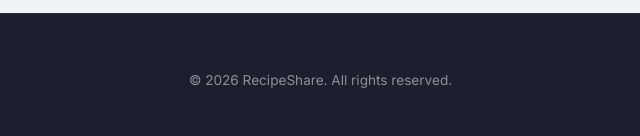
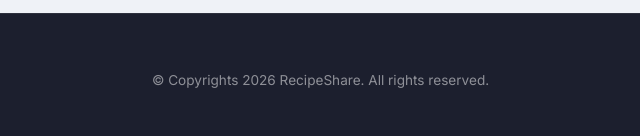
Before and after one commit to sanjucoders51/Receipe-Share, a plain HTML site: page frontend/index.html in a window 1280 px wide. Shown: the part 1238-1374 px from the top of the page, 319-959 px from the left. Drawn offline with Linux system fonts and the light colour scheme.

Commit message:
Update index.html

```diff
--- a/frontend/index.html
+++ b/frontend/index.html
@@ -112,7 +112,7 @@
           <span class="navbar__logo-icon">🍳</span>
           <span>Recipe<span style="color: var(--accent-start);">Share</span></span>
         </div>
-        <p class="footer__text">© 2026 RecipeShare. All rights reserved.</p>
+        <p class="footer__text">© Copyrights 2026 RecipeShare. All rights reserved.</p>
         <div class="footer__links">
           <a href="#">Privacy</a>
           <a href="#">Terms</a>
```
